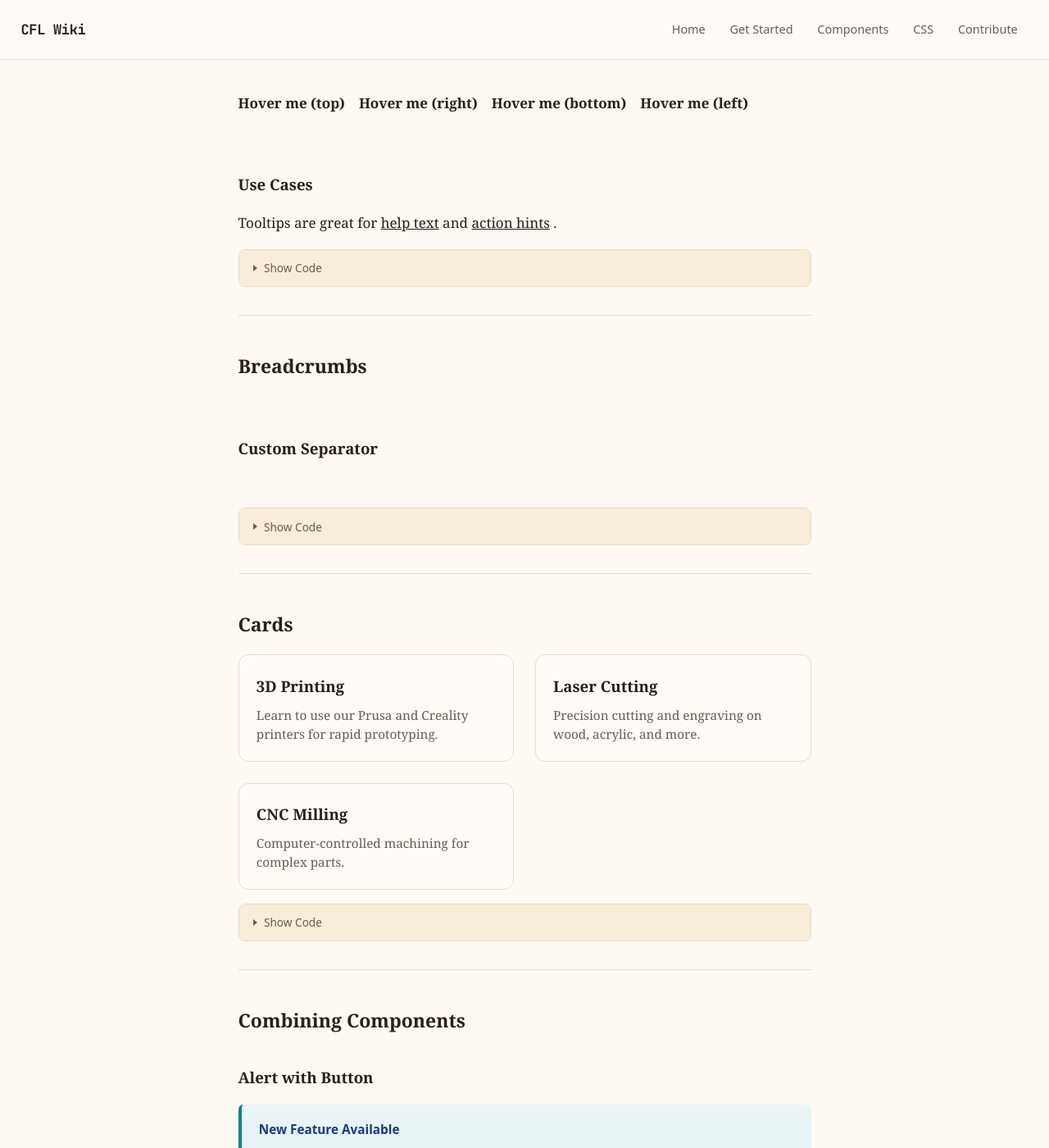
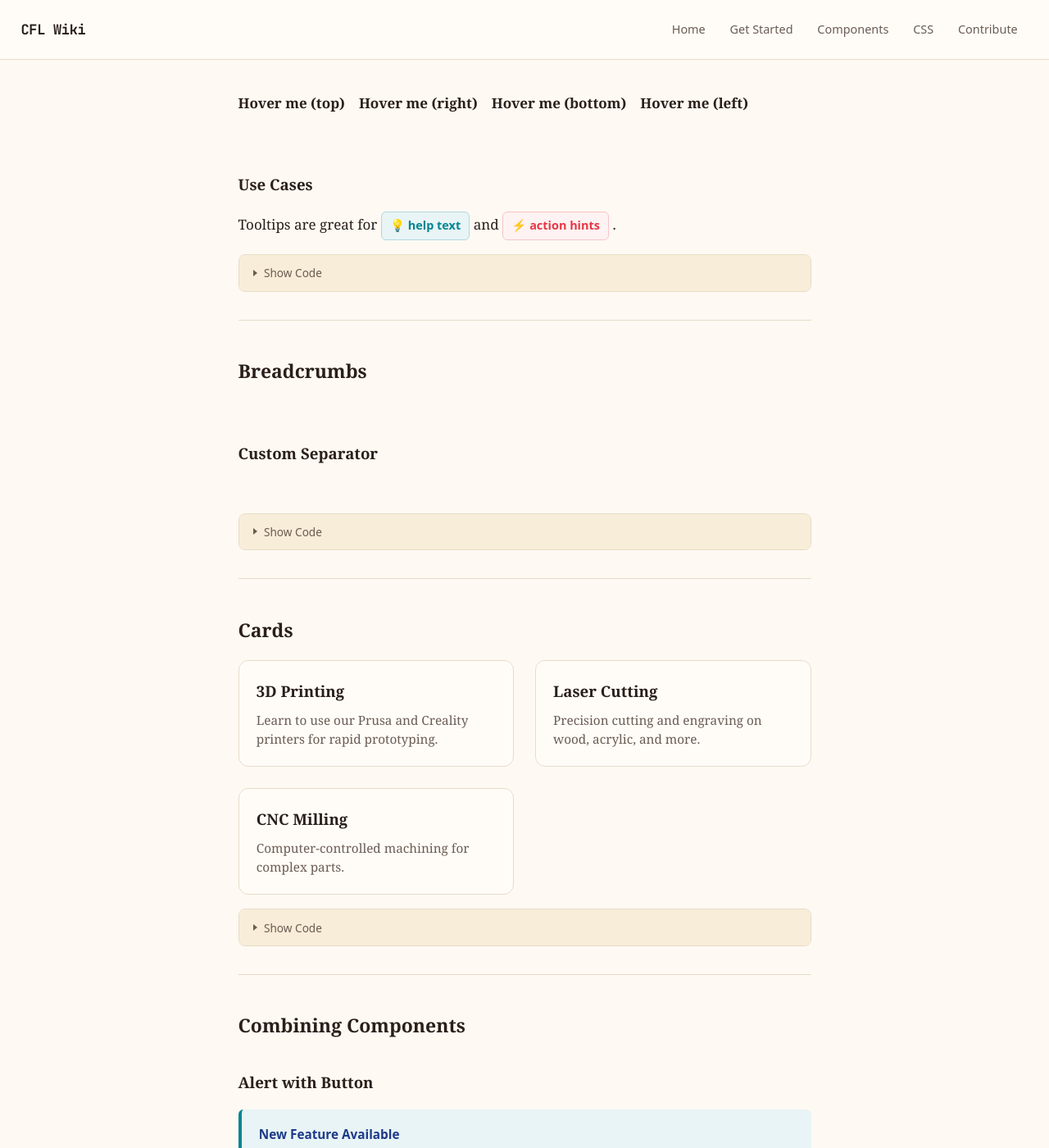
Before and after one commit to ChicoFabLab/chicofablab.github.io, a Jekyll site: the page built from _wiki/component-showcase.mkd, in a window 1280 px wide and 1400 px high, scrolled down 7359 px. Shown: the whole window at 82% size. Built offline with Jekyll 4.4.1, drawn with Linux system fonts in a browser that asks for light colours.

Commit message:
feat: add styled hint badges for tooltip examples

```diff
--- a/_wiki/component-showcase.mkd
+++ b/_wiki/component-showcase.mkd
@@ -815,9 +815,9 @@ A living gallery of all CFL UI components. Click **Show Code** to expand, then c
 
 <p>
 Tooltips are great for
-{% include components/tooltip.html text="Provides additional context without cluttering the UI" position="top" content="<u>help text</u>" %}
+{% include components/tooltip.html text="Provides additional context without cluttering the UI" position="top" content="<span class='cfl-hint'>💡 help text</span>" %}
 and
-{% include components/tooltip.html text="Shows what will happen when clicked" position="top" content="<u>action hints</u>" %}.
+{% include components/tooltip.html text="Shows what will happen when clicked" position="top" content="<span class='cfl-hint cfl-hint--action'>⚡ action hints</span>" %}.
 </p>
 
 <details class="code-snippet">
--- a/assets/css/main.css
+++ b/assets/css/main.css
@@ -2731,3 +2731,63 @@ label.cfl-toggle::before,
     opacity: 0.8;
     font-size: 0.7rem;
 }
+
+/* ----- HINT BADGES ----- */
+.cfl-hint {
+    display: inline-flex;
+    align-items: center;
+    gap: 0.3rem;
+    padding: 0.25rem 0.6rem;
+    font-family: system-ui, -apple-system, sans-serif;
+    font-size: 0.85rem;
+    font-weight: 600;
+    color: var(--info);
+    background: var(--info-bg);
+    border: 1px solid var(--info-border);
+    border-radius: 6px;
+    cursor: help;
+    transition: all 0.2s ease;
+}
+
+.cfl-hint:hover {
+    background: var(--info);
+    color: white;
+    transform: translateY(-1px);
+    box-shadow: 0 2px 8px rgba(3, 133, 146, 0.3);
+}
+
+.cfl-hint--action {
+    color: var(--accent);
+    background: var(--danger-bg);
+    border-color: var(--danger-border);
+}
+
+.cfl-hint--action:hover {
+    background: var(--accent);
+    color: white;
+    box-shadow: 0 2px 8px rgba(230, 57, 70, 0.3);
+}
+
+.cfl-hint--success {
+    color: var(--success);
+    background: var(--success-bg);
+    border-color: var(--success-border);
+}
+
+.cfl-hint--success:hover {
+    background: var(--success);
+    color: white;
+    box-shadow: 0 2px 8px rgba(45, 157, 90, 0.3);
+}
+
+.cfl-hint--warning {
+    color: var(--warning);
+    background: var(--warning-bg);
+    border-color: var(--warning-border);
+}
+
+.cfl-hint--warning:hover {
+    background: var(--warning);
+    color: white;
+    box-shadow: 0 2px 8px rgba(230, 148, 10, 0.3);
+}
```
